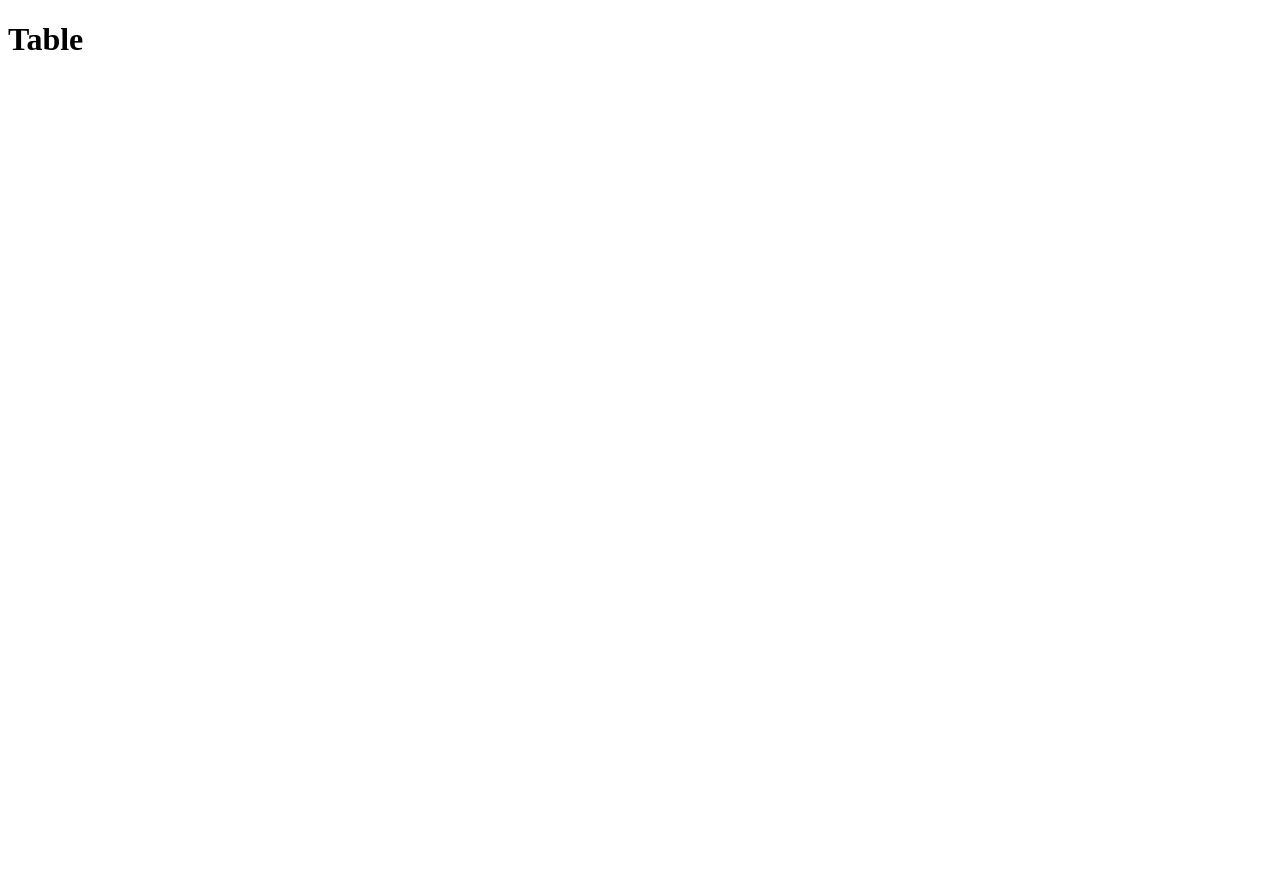
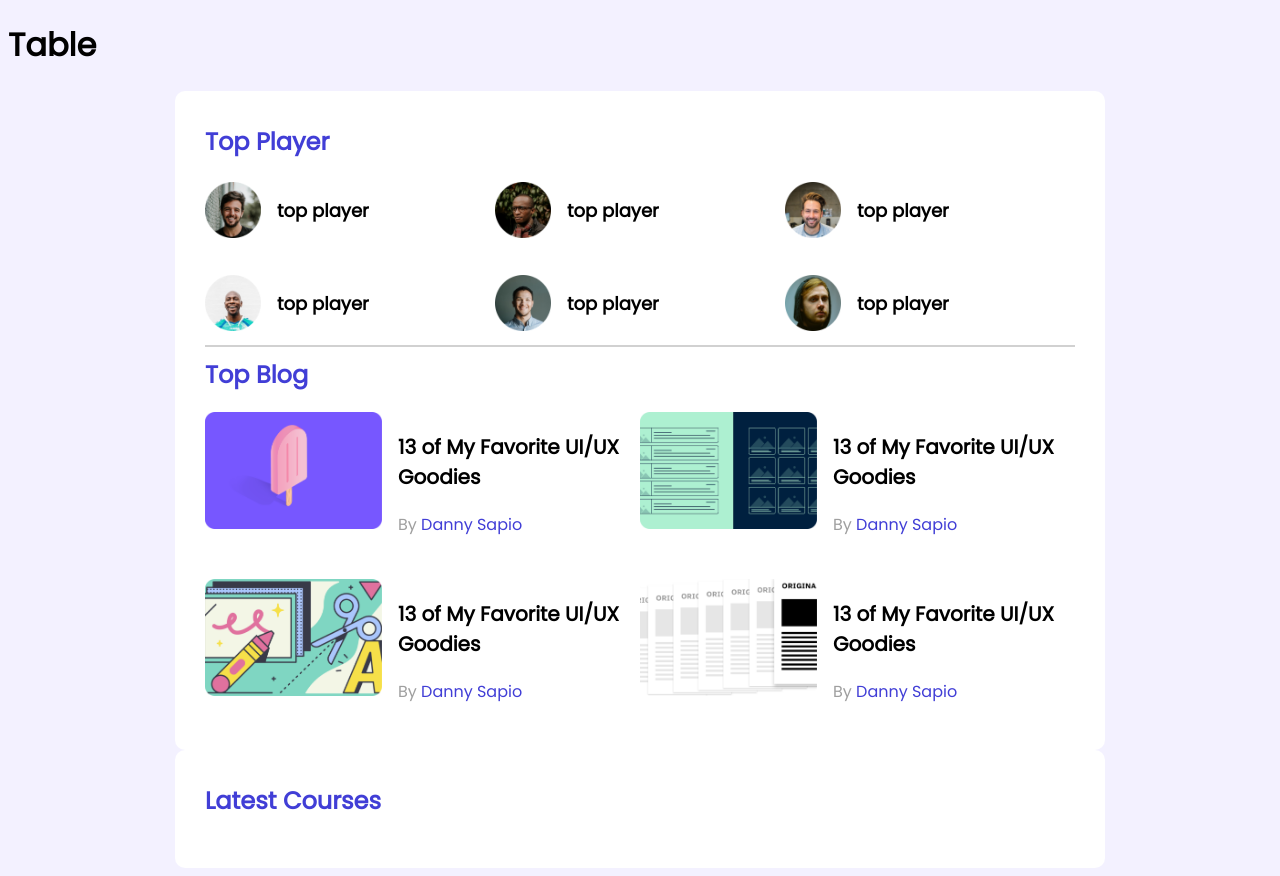
Before and after one commit to bony075/leader-board, a plain HTML site: page index.html in a window 1280 px wide. Before the commit the page ends 800 px from the top, so only its background shows below. Drawn offline with Linux system fonts and the light colour scheme; a web font is replaced by a local one.

Commit message:
done top player and top blogs

```diff
--- a/index.html
+++ b/index.html
@@ -5,13 +5,107 @@
     <meta charset="UTF-8">
     <meta http-equiv="X-UA-Compatible" content="IE=edge">
     <meta name="viewport" content="width=device-width, initial-scale=1.0">
+    <!-- stylessheet -->
+    <link rel="stylesheet" href="styles/style.css">
     <title>Leader Board</title>
 </head>
 
 <body>
+    <!-- header start -->
     <header>
         <h1>Table </h1>
     </header>
+    <main>
+        <!-- top player and top blog -->
+        <section class="container">
+            <div class="top-players ">
+                <h2 class="section-title">Top Player</h2>
+                <div class="players">
+
+                    <div class="player">
+                        <img src="images/players/player-1.png" alt="">
+                        <h3 class="player-name">top player</h3>
+                    </div>
+                    <div class="player">
+                        <img src="images/players/player-2.png" alt="">
+                        <h3 class="player-name">top player</h3>
+                    </div>
+                    <div class="player">
+                        <img src="images/players/player-3.png" alt="">
+                        <h3 class="player-name">top player</h3>
+                    </div>
+                    <div class="player">
+                        <img src="images/players/player-4.png" alt="">
+                        <h3 class="player-name">top player</h3>
+                    </div>
+                    <div class="player">
+                        <img src="images/players/player-5.png" alt="">
+                        <h3 class="player-name">top player</h3>
+                    </div>
+                    <div class="player">
+                        <img src="images/players/player-6.png" alt="">
+                        <h3 class="player-name">top player</h3>
+                    </div>
+                </div>
+            </div>
+            <hr>
+            <div class="top-blogs">
+                <h2 class="section-title"> Top Blog</h2>
+                <div class="blogs">
+                    <article class="blog">
+                        <div class="thumbnail">
+                            <img src="images/blogs/blog-1.png" alt="">
+                        </div>
+                        <div class="blog-info">
+                            <h3 class="blog-title"> 13 of My Favorite
+                                UI/UX Goodies
+                            </h3>
+                            <p class="blog-author">By <a href="">Danny Sapio</a></p>
+                        </div>
+                    </article>
+                    <article class="blog">
+                        <div class="thumbnail">
+                            <img src="images/blogs/blog-2.png" alt="">
+                        </div>
+                        <div class="blog-info">
+                            <h3 class="blog-title"> 13 of My Favorite
+                                UI/UX Goodies
+                            </h3>
+                            <p class="blog-author">By <a href="">Danny Sapio</a></p>
+                        </div>
+                    </article>
+                    <article class="blog">
+                        <div class="thumbnail">
+                            <img src="images/blogs/blog-3.png" alt="">
+                        </div>
+                        <div class="blog-info">
+                            <h3 class="blog-title"> 13 of My Favorite
+                                UI/UX Goodies
+                            </h3>
+                            <p class="blog-author">By <a href="">Danny Sapio</a></p>
+                        </div>
+                    </article>
+                    <article class="blog">
+                        <div class="thumbnail">
+                            <img src="images/blogs/blog-4.png" alt="">
+                        </div>
+                        <div class="blog-info">
+                            <h3 class="blog-title"> 13 of My Favorite
+                                UI/UX Goodies
+                            </h3>
+                            <p class="blog-author">By <a href="">Danny Sapio</a></p>
+                        </div>
+                    </article>
+                </div>
+            </div>
+
+        </section>
+        <!-- latest course -->
+        <section class="container">
+            <h2 class="section-title"> Latest Courses</h2>
+
+        </section>
+    </main>
 
 </body>
 
--- a/styles/style.css
+++ b/styles/style.css
@@ -0,0 +1,97 @@
+/* font  */
+@import url('https://fonts.googleapis.com/css2?family=Mina&family=Poppins&display=swap');
+
+/* common font and utility  */
+body {
+    font-family: 'Poppins', sans-serif;
+    background-color: #f3f1ff;
+}
+
+main {
+    display: flex;
+    align-items: center;
+    flex-direction: column;
+}
+
+.container {
+    background-color: #fff;
+    width: 870px;
+    padding: 30px;
+    border-radius: 10px;
+
+
+}
+
+.section-title {
+    margin-top: 3px;
+    color: #413ed6;
+}
+
+hr {
+    border: 1px solid #d1d1d1;
+    margin-top: 10px;
+    margin-bottom: 10px;
+}
+
+/* top players styles */
+
+.players {
+    display: grid;
+    grid-template-columns: repeat(3, 1fr);
+    grid-row-gap: 30px;
+
+}
+
+.player {
+    display: flex;
+    align-items: center;
+}
+
+.player img {
+    height: 56px;
+    width: 56px;
+}
+
+.player-name {
+    margin-left: 16px;
+    font-size: 18px;
+}
+
+/* top blog style  */
+.blogs {
+    display: grid;
+    grid-template-columns: repeat(2, 1fr);
+    grid-row-gap: 26px;
+}
+
+
+.blog {
+    display: flex;
+}
+
+.blog .thumbnail img {
+    width: 177px;
+    height: 117px;
+
+
+}
+
+.blog-info {
+    margin-left: 16px;
+}
+
+.blog-title {
+    font-size: 20px;
+}
+
+.blog-author {
+    color: #9f9f9f;
+    font-size: 16px;
+}
+
+.blog-author a {
+    text-decoration: none;
+    font-size: 16px;
+    color: #413ed6;
+
+}
```
